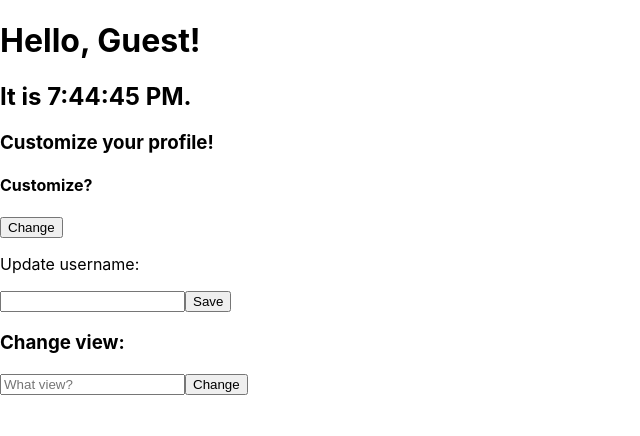
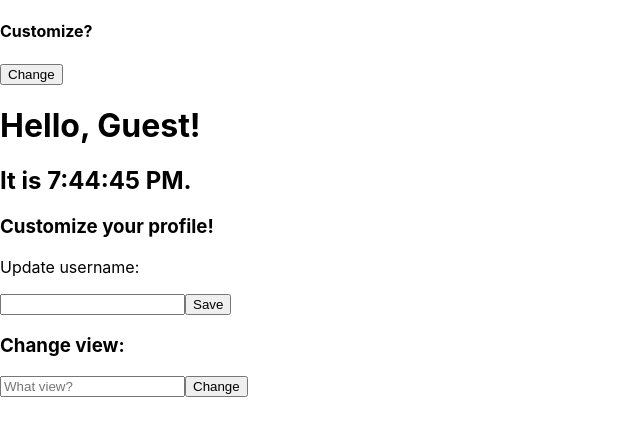
Before and after one commit to buffalos/Assignment-4, a React (Create React App) app: page / in a window 1280 px wide. Shown: the top 436 px of the page, without its empty margins (0-640 px from the left). Built offline with nearby package versions, Linux system fonts and the light colour scheme.

Commit message:
style change is cancelled

```diff
--- a/src/App.js
+++ b/src/App.js
@@ -33,9 +33,9 @@ class App extends Component {
       //console.log(document.body.style.background);
     return (
       <div>
+        <CustomizeDisplay callbackA={this.callbackB} callbackC={this.callbackD}/>
         <Time user={this.state.user} />
         <h3>Customize your profile!</h3>
-        <CustomizeDisplay callbackA={this.callbackB} callbackC={this.callbackD}/>
         <NameChange changeUser={this.changeUser} />
         <BankData />
         </div>
```
